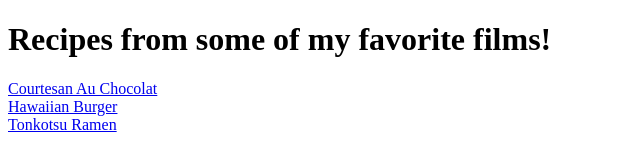
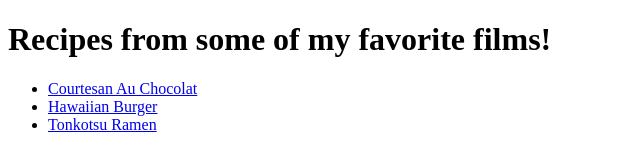
Before and after one commit to JoeJazzy/odin-recipes, a plain HTML site: page index.html in a window 1280 px wide. Shown: the whole page, without its empty margins (0-640 px from the left). Drawn offline with Linux system fonts and the light colour scheme.

Commit message:
Added links on index to unordered list

```diff
--- a/index.html
+++ b/index.html
@@ -7,11 +7,14 @@
     <title>Favorite Film Foods</title>
 </head>
 <body>
+
+
     <h1>Recipes from some of my favorite films!</h1>
-
-    <a href="./recipes/courtesan-au-chocolat.html">Courtesan Au Chocolat</a><br>
-    <a href="./recipes/hawaiian-burger.html">Hawaiian Burger</a><br>
-    <a href="./recipes/tonkotsu-ramen.html">Tonkotsu Ramen</a>
+    <ul>
+        <li><a href="./recipes/courtesan-au-chocolat.html">Courtesan Au Chocolat</a></li>
+        <li><a href="./recipes/hawaiian-burger.html">Hawaiian Burger</a></li>
+        <li><a href="./recipes/tonkotsu-ramen.html">Tonkotsu Ramen</a></li>
+    </ul>
 
 </body>
 </html>
```
